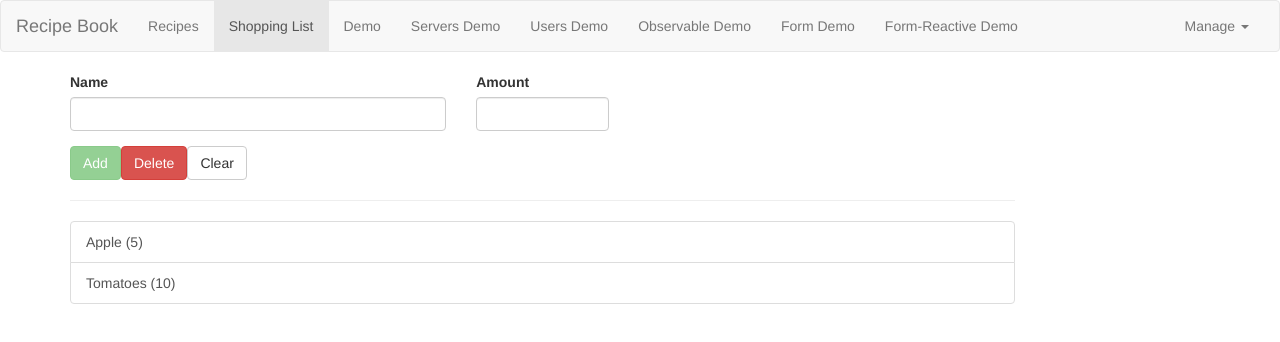
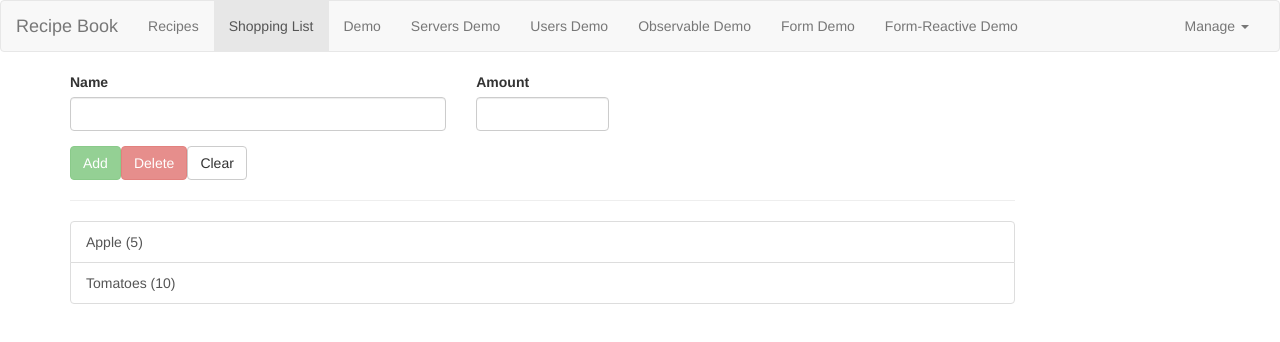
Before and after one commit to denniskang2004/UdamyAngular5_CourseProject, an Angular app: page /shopping-list in a window 1280 px wide. Shown: the top 342 px of the page. Built offline with nearby package versions, Linux system fonts and the light colour scheme.

Commit message:
lecture 206~208: Project: Reset/Delete shopping list form

```diff
--- a/src/app/shopping-list/shopping-edit/shopping-edit.component.html
+++ b/src/app/shopping-list/shopping-edit/shopping-edit.component.html
@@ -1,6 +1,6 @@
 <div class="row">
   <div class="col-xs-12">
-    <form (ngSubmit)="onAddItem(f)" #f="ngForm"> <!-- step1 make form angular -->
+    <form (ngSubmit)="onAddItem()" #f="ngForm"> <!-- step1 make form angular -->
       <div class="row">
         <div class="col-sm-5 form-group">
           <label for="name">Name</label>
@@ -36,8 +36,13 @@
             type="submit"
             [disabled] = "!f.valid"
           >{{editMode? 'Update':'Add'}}</button>
-          <button class="btn btn-danger" type="button">Delete</button>
-          <button class="btn btn-default" type="button">Clear</button>
+          <button
+            class="btn btn-danger"
+            type="button"
+            [disabled] = "!editMode"
+            (click)="onDelete()"
+          >Delete</button>
+          <button class="btn btn-default" type="button" (click)="onClear()">Clear</button>
         </div>
       </div>
     </form>
--- a/src/app/shopping-list/shopping-edit/shopping-edit.component.ts
+++ b/src/app/shopping-list/shopping-edit/shopping-edit.component.ts
@@ -47,7 +47,7 @@ export class ShoppingEditComponent implements OnInit, OnDestroy {
   }
 
   // dknote 80: use the ViewChild
-  onAddItem(form: NgForm) {
+  onAddItem() {
     // dknote 108: use shopping list service
     // this.itemAdded.emit(
     //   new Ingredient(this.inputName.nativeElement.value,this.inputAmount.nativeElement.value)
@@ -57,13 +57,26 @@ export class ShoppingEditComponent implements OnInit, OnDestroy {
     // this.shopService.addShoppingItem(newIngredient);
 
     // dknote 201/202: change to use template driven form:
-    let newIngredient = new Ingredient(form.value.name, form.value.amount);
+    let newIngredient = new Ingredient(this.editForm.value.name, this.editForm.value.amount);
     if (this.editMode) {
       this.shopService.updateShoppingItem(this.shopItemIndexEdited, newIngredient);
     } else {
       this.shopService.addShoppingItem(newIngredient);
     }
 
+    // dknote 206: reset form after edit/add
+    this.editForm.reset();
+    this.editMode = false;
+  }
 
+  onClear(){
+    // dknote 206: reset form after edit/add
+    this.editForm.reset();
+    this.editMode = false;
+  }
+
+  onDelete(){
+    this.shopService.deleteShoppingItem(this.shopItemIndexEdited);
+    this.onClear();
   }
 }
--- a/src/app/shopping-list/shopping-list.service.ts
+++ b/src/app/shopping-list/shopping-list.service.ts
@@ -39,4 +39,9 @@ export class ShoppingListService {
     this.ingredients[index] = newIngredient;
     this.shoppingListChanged.next(this.ingredients);
   }
+
+  public deleteShoppingItem(index:number){
+    this.ingredients.splice(index,1);
+    this.shoppingListChanged.next(this.ingredients);
+  }
 }
```
